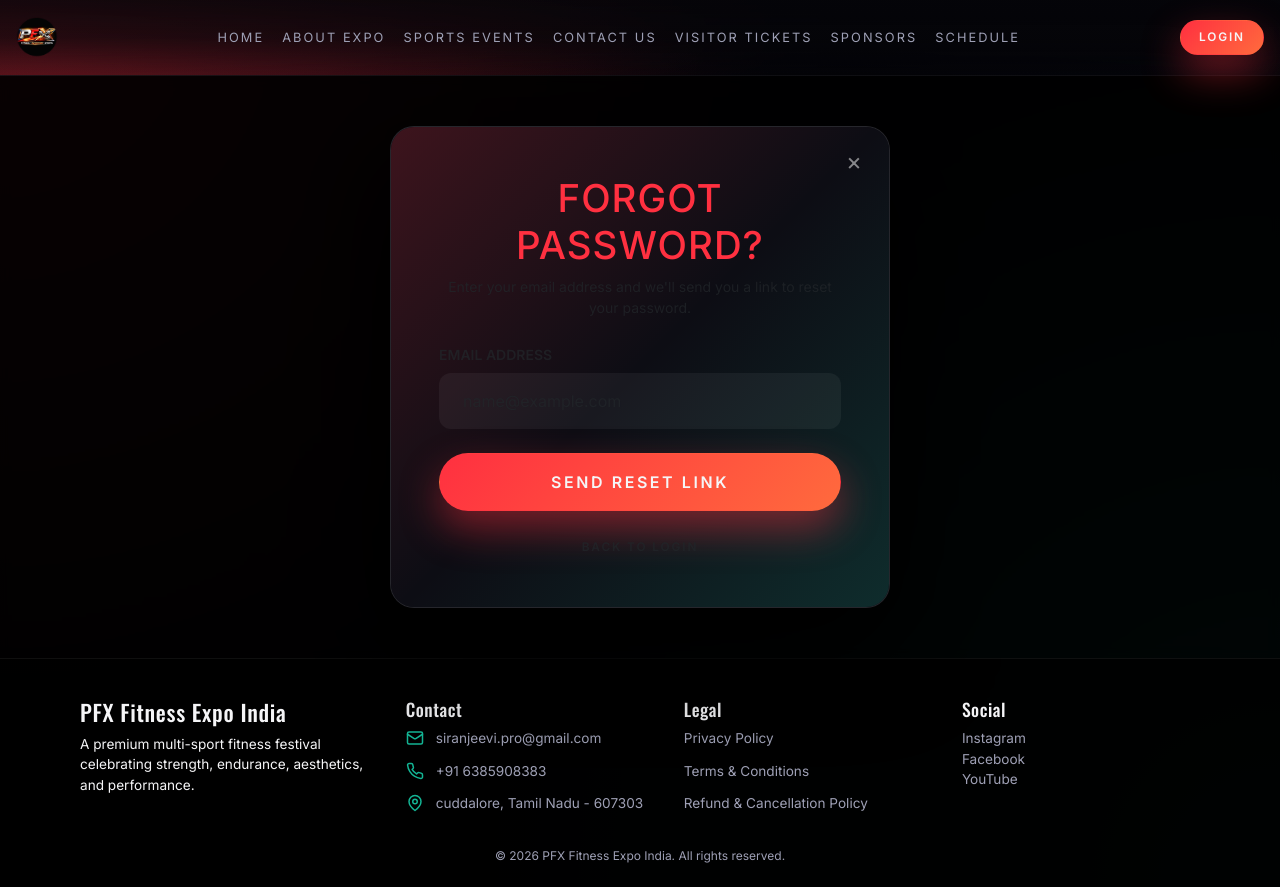
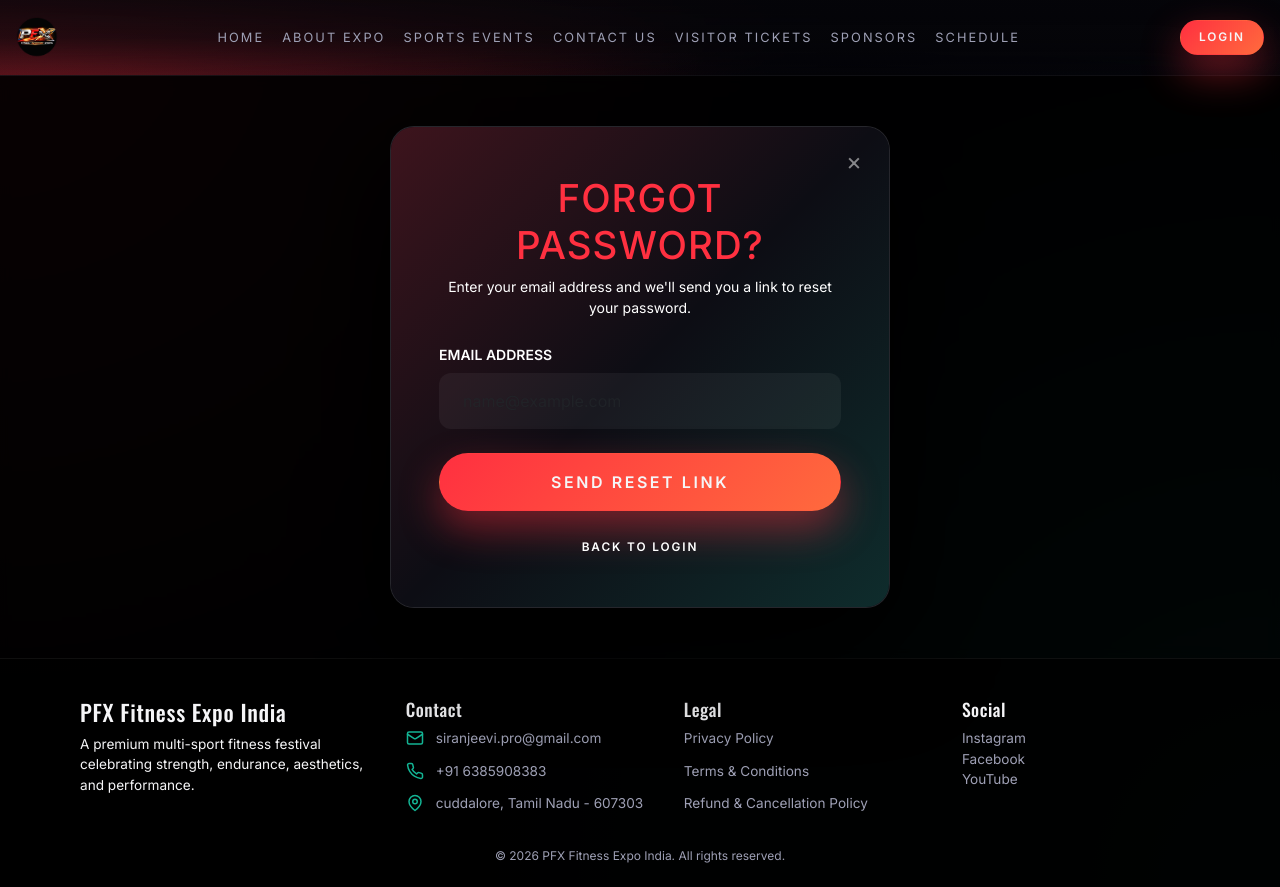
Before and after one commit to PFX-Fitness-Expo-India/pfx-fe, a React (Vite) app: page /login in a window 1280 px wide. Both pictures are taken after a click on the button "Forgot Password?". Built offline with nearby package versions, Linux system fonts and the light colour scheme; no server answers.

Commit message:
feat: add ForgotPasswordModal component for user password recovery

```diff
--- a/src/features/auth/ForgotPasswordModal.jsx
+++ b/src/features/auth/ForgotPasswordModal.jsx
@@ -59,7 +59,7 @@
           <h2 className="mb-2" style={{ fontFamily: "var(--oswald)", textTransform: "uppercase", letterSpacing: "1px", color: "var(--primary)" }}>
             Forgot Password?
           </h2>
-          <p className="text-muted small">
+          <p className="text-white small">
             Enter your email address and we'll send you a link to reset your password.
           </p>
         </div>
@@ -77,7 +77,7 @@
         ) : (
           <form onSubmit={handleSubmit} className="auth-form">
             <div className="mb-4">
-              <label className="form-label text-muted small mb-2" style={{ textTransform: "uppercase", fontWeight: "600" }}>
+              <label className="form-label text-white small mb-2" style={{ textTransform: "uppercase", fontWeight: "600" }}>
                 Email Address
               </label>
               <input
@@ -115,7 +115,7 @@
 
         <div className="text-center mt-4">
           <button
-            className="btn btn-link text-muted small p-0"
+            className="btn btn-link text-white small p-0"
             onClick={onClose}
             style={{ textDecoration: "none" }}
           >
```
